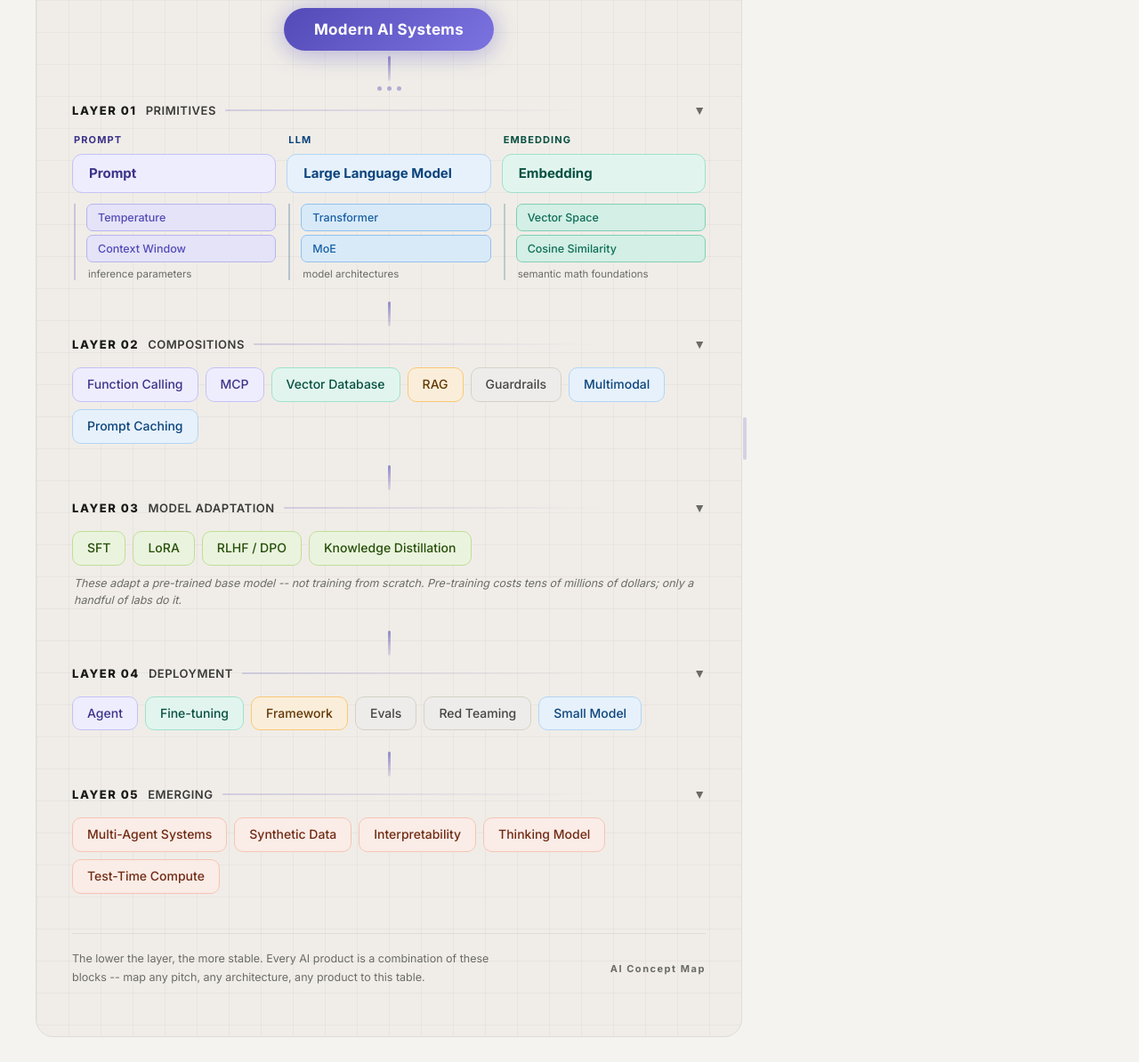
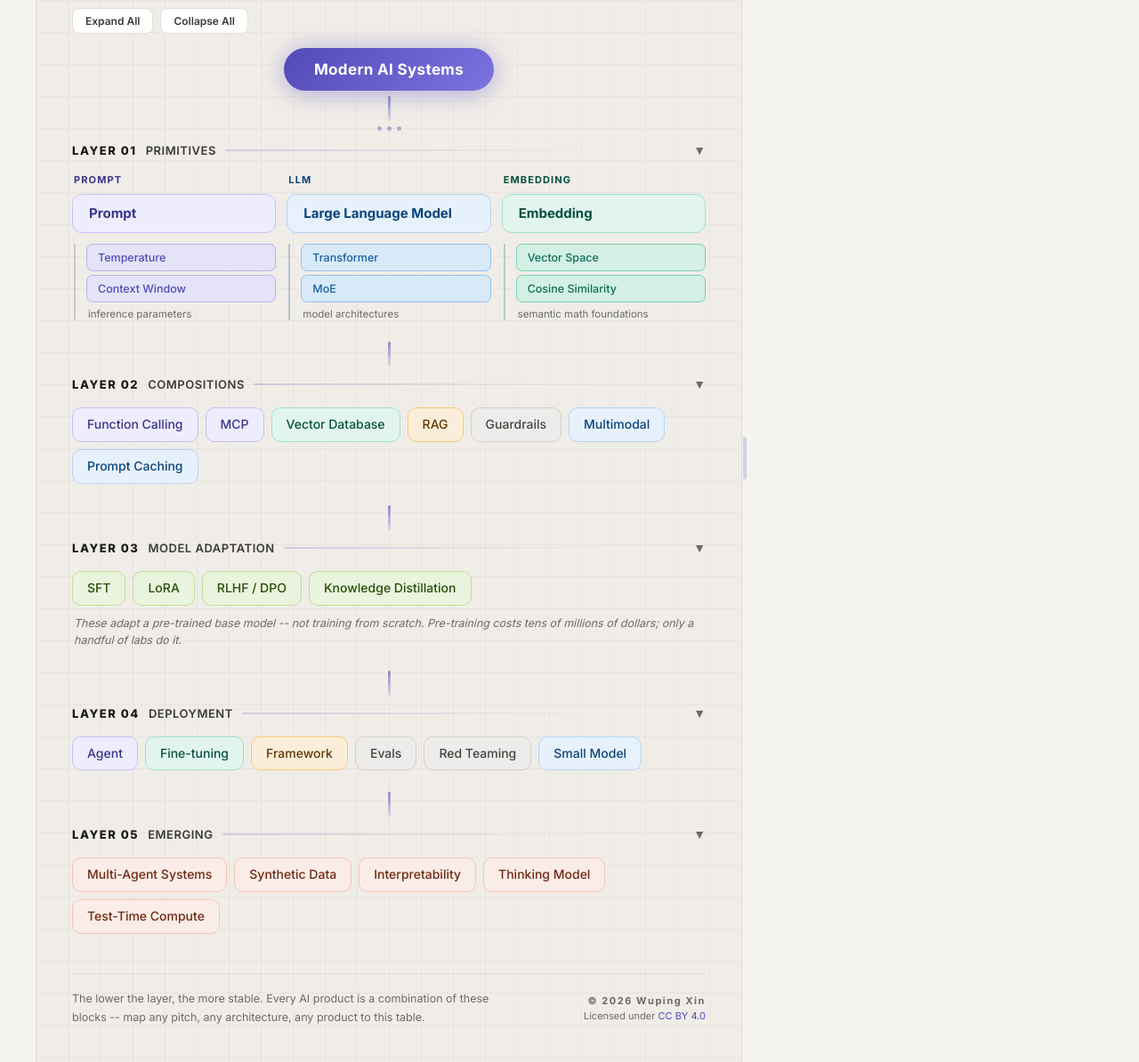
Before and after one commit to wxinix/ai-concept-map, a plain HTML site: page index.html in a window 1280 px wide. Shown: the part 221-1415 px from the top of the page at 89% size. Drawn offline with Linux system fonts and the light colour scheme.

Commit message:
Add README and LICENSE

```diff
--- a/index.html
+++ b/index.html
@@ -1,3 +1,4 @@
+<!-- Copyright (c) 2026 Wuping Xin. Licensed under CC BY 4.0. -->
 <!DOCTYPE html>
 <html lang="en">
 <head>
@@ -338,7 +339,29 @@
       padding-top: 18px;
     }
     .footer-note { font-size: 12.5px; color: var(--text-muted); max-width: 500px; line-height: 1.65; }
+    .footer-right { text-align: right; }
     .footer-brand { font-size: 11px; color: var(--text-muted); font-weight: 700; letter-spacing: 0.14em; white-space: nowrap; }
+    .footer-license { font-size: 11px; color: var(--text-muted); margin-top: 3px; }
+    .footer-license a { color: var(--accent); text-decoration: none; }
+    .footer-license a:hover { text-decoration: underline; }
+
+    /* Layer controls */
+    .layer-controls { display: flex; gap: 8px; margin-bottom: 16px; }
+    .layer-ctrl-btn {
+      font-family: 'Inter', sans-serif;
+      font-size: 12px; font-weight: 600;
+      padding: 6px 14px;
+      border: 1.5px solid var(--wrap-border);
+      border-radius: 8px;
+      background: var(--detail-bg);
+      color: var(--text-secondary);
+      cursor: pointer;
+      transition: background 0.15s, border-color 0.15s, color 0.15s;
+    }
+    .layer-ctrl-btn:hover {
+      border-color: var(--accent);
+      color: var(--accent);
+    }
 
     @media (max-width: 900px) {
       .page { grid-template-columns: 1fr !important; max-width: 780px; }
@@ -373,6 +396,11 @@
       <div class="hd-title">The Building Blocks of Modern AI</div>
       <div class="hd-sub">Click any concept to expand its explanation</div>
       <div class="hd-rule"></div>
+    </div>
+
+    <div class="layer-controls">
+      <button class="layer-ctrl-btn" onclick="toggleAllLayers(false)">Expand All</button>
+      <button class="layer-ctrl-btn" onclick="toggleAllLayers(true)">Collapse All</button>
     </div>
 
     <div class="center-wrap"><div class="center-node">Modern AI Systems</div></div>
@@ -475,7 +503,10 @@
 
     <div class="footer">
       <div class="footer-note">The lower the layer, the more stable. Every AI product is a combination of these blocks -- map any pitch, any architecture, any product to this table.</div>
-      <div class="footer-brand">AI Concept Map</div>
+      <div class="footer-right">
+        <div class="footer-brand">&copy; 2026 Wuping Xin</div>
+        <div class="footer-license">Licensed under <a href="https://creativecommons.org/licenses/by/4.0/" target="_blank" rel="noopener">CC BY 4.0</a></div>
+      </div>
     </div>
 
   </div>
@@ -565,6 +596,12 @@ function toggleLayer(id) {
   document.getElementById(id).classList.toggle('collapsed');
 }
 
+function toggleAllLayers(collapse) {
+  document.querySelectorAll('.layer[id]').forEach(l => {
+    l.classList.toggle('collapsed', collapse);
+  });
+}
+
 function toggleTheme() {
   const html = document.documentElement;
   const current = html.getAttribute('data-theme');
```
Also changed, not shown: 2 other files.
